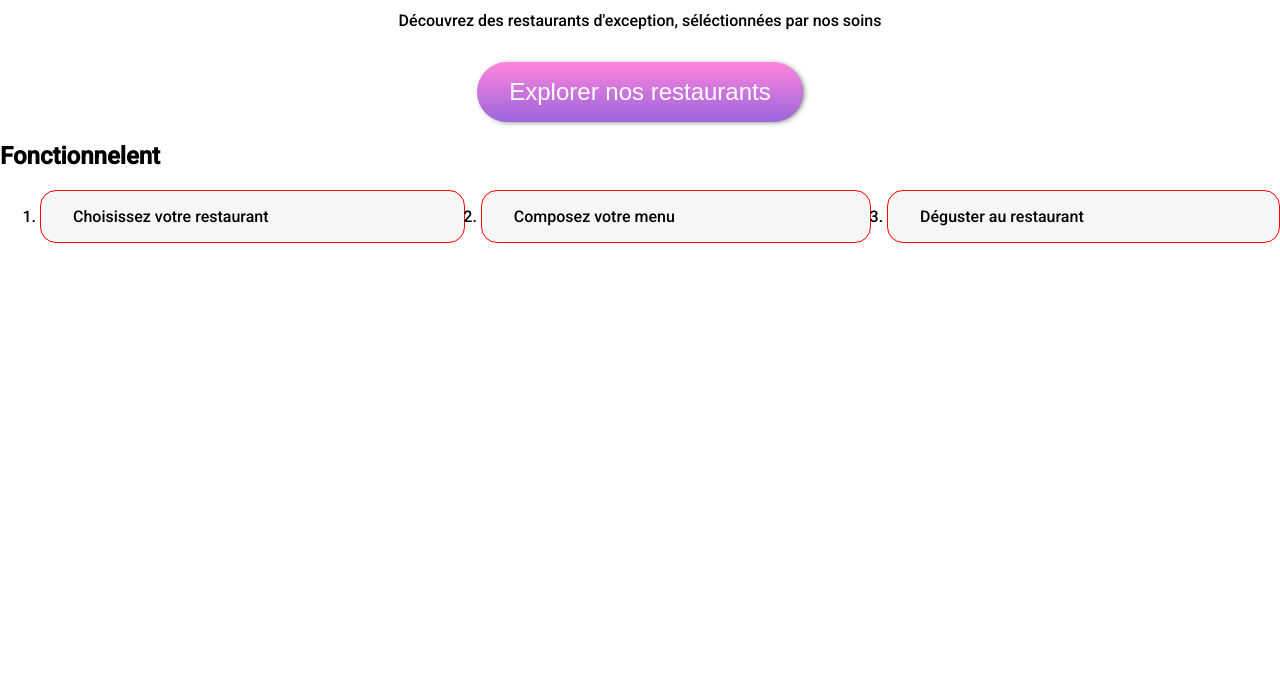
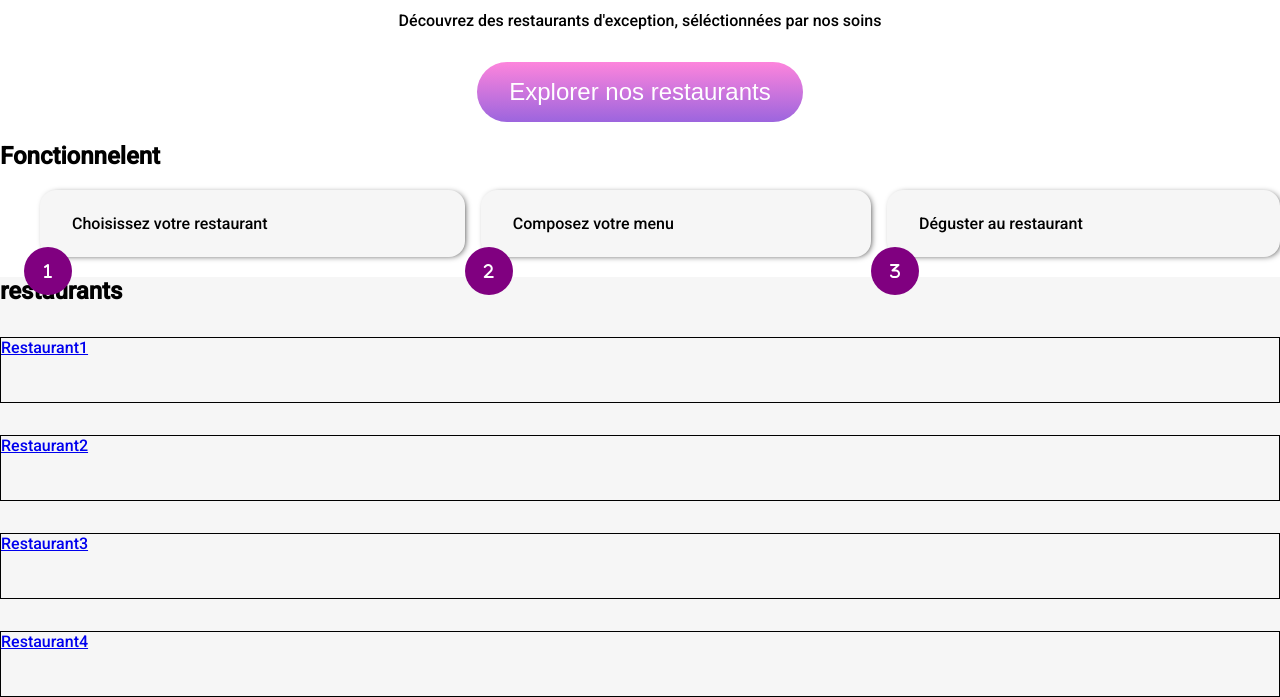
Before and after one commit to yessinggominangaryo/ohmyfood, a website: page index.html in a window 1280 px wide. Shown: the part 298-995 px from the top of the page. Before the commit the page ends 800 px from the top, so only its background shows below. Drawn offline with Linux system fonts and the light colour scheme; a web font is replaced by a local one.

Commit message:
modification et ajouter  sass

```diff
--- a/index.html
+++ b/index.html
@@ -31,11 +31,21 @@
       <section class="tuto">
         <h2>Fonctionnelent</h2>
         <ol>
-          <li>Choisissez votre restaurant</li>
-          <li>Composez votre menu</li>
-          <li>Déguster au restaurant</li>
+          <li><i class="fas fa-mobile-alt"></i>Choisissez votre restaurant</li>
+          <li><i class="fas fa-list-ul"></i>Composez votre menu</li>
+          <li><i class="fas fa-store"></i>Déguster au restaurant</li>
         </ol>
       </section>
+      <section class="menus">
+        <h2>restaurants</h2>
+        <div class="menus__cards">
+           <a href="#" class="card">Restaurant1</a>
+           <a href="#" class="card">Restaurant2</a>
+           <a href="#" class="card">Restaurant3</a>
+           <a href="#" class="card">Restaurant4</a>
+        </div>
+      </section>
+
     </main>
 
   </body>
--- a/sass/layout/city.scss
+++ b/sass/layout/city.scss
@@ -6,7 +6,7 @@
     background-color: lightgrey;
     text-align: center;
     padding: 0.5rem;
-    .city i {
-        font-size: 1.5rem;
-    }
 }
+.city i {
+    font-size: 1.5rem;
+}
--- a/sass/layout/explorer.scss
+++ b/sass/layout/explorer.scss
@@ -14,11 +14,9 @@
         padding: 1rem 2rem;
         border: none;
         border-radius: 2rem;
-        // box-shadow: 2px 1px 7px -3px #000000;
         background-image: linear-gradient(to top, rgba(147, 86, 220, 0.9), rgba(255, 121, 218, 0.9));
         transition: transform 200ms;
         margin-top: 1rem;
-        @include base-shadow
     }
      button:hover {
         transform: scale (1.02);
--- /dev/null
+++ b/sass/layout/menus.scss
@@ -0,0 +1,25 @@
+.menus {
+    background-color: #f6f6f6;
+    h2 {
+        margin-bottom: 2rem;
+    }
+
+    .menus__cards {
+        display: grid;
+        flex-wrap: 1 ;
+        gap: 2rem;
+        @media (max-width: 767px) {
+          grid-template-columns: repeat(1, 1fr);
+        }
+    }
+    .card {
+        border: 1px solid black;
+        .card__image {
+            background-image: url("../..images/jay-wennington-N_Y88TWmGwA-unsplash.c3ee4ecc.jpg");
+            height: 15rem;
+        }
+        height: 4rem;
+        flex-grow: 1;
+        min-width: 30rem;
+    }
+}
--- /dev/null
+++ b/sass/layout/tuto.scss
@@ -0,0 +1,42 @@
+
+.tuto {
+    counter-reset: section;
+    ol {
+    display: flex;
+    flex-wrap: wrap;
+    gap: 1rem;
+    @media (max-width: 800px) {
+        flex-direction: column;
+      }
+    li {
+        position: relative;
+        ::before {
+            content: counter(section);
+            counter-increment: section;
+            color: white;
+            background-color: purple;
+            width: 3rem;
+            height: 3rem;
+            display: grid;
+            place-items: center;
+            border-radius: 50%;
+            position: absolute;
+            bottom: 30%;
+            justify-content: center;
+            left: -1rem;
+            top: 50%;
+            transform: translateY(50%);
+       }
+       list-style-type: none;
+       background-color: #f6f6f6;
+       padding: 1.5rem 2rem;
+       flex-grow: 1;
+       border-radius: 1rem;
+       box-shadow: 2px 1px 7px -3px #000000;
+       transform: scale"1.02";
+       i .fas {
+        margin-right: 1rem;
+       }
+    }
+}
+}
--- a/sass/style.scss
+++ b/sass/style.scss
@@ -2,21 +2,5 @@
 @import "./layout/header.scss";
 @import "./layout/city.scss";
 @import "./layout/explorer.scss";
-
-
-.tuto ol {
-    display: flex;
-    flex-wrap: wrap;
-    gap: 1rem;
-    @media (max-width: 800px) {
-        flex-direction: column;
-    }
-}
-.tuto li {
-    background-color: #f6f6f6;
-    padding: 1rem 2rem;
-    border: 1px solid red;
-    flex-grow: 1;
-    border-radius: 1rem;
-    box-shadow: 2px 1px 7px -3px #000000;
-}
+@import "./layout/tuto.scss";
+@import "./layout/menus.scss"
--- a/sass/utils/zoom.scss
+++ b/sass/utils/zoom.scss
@@ -0,0 +1,3 @@
+@mixin zoom {
+    transform: scale(1.02);
+}
```
Also changed, not shown: images/toa-heftiba-DQKerTsQwi0-unsplash.f2774365.jpg (added), style.css, 4 other files.
